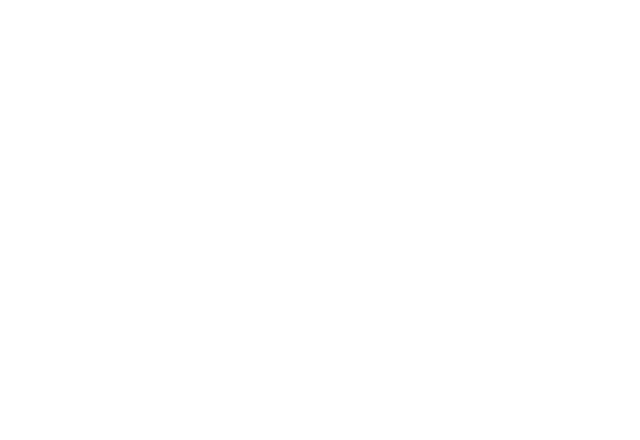
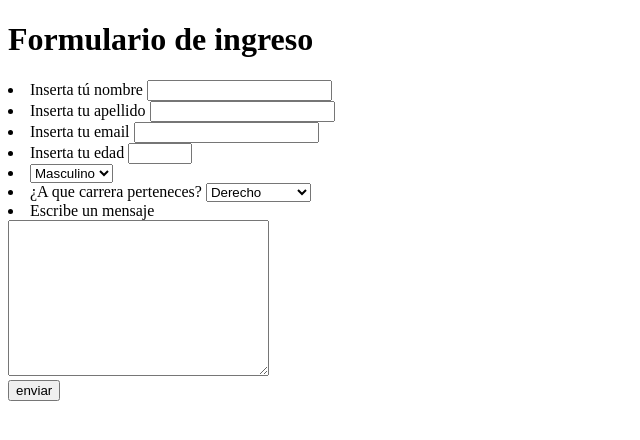
Before and after one commit to diegomg1999/formulary, a plain HTML site: page index.html in a window 1280 px wide. Shown: the whole page, without its empty margins (0-640 px from the left). Drawn offline with Linux system fonts and the light colour scheme.

Commit message:
3Er commit

```diff
--- a/index.html
+++ b/index.html
@@ -8,6 +8,64 @@
 </head>
 <body>
 
+    <div class="capsule">
+
+    <div class="title">
+    <h1>Formulario de ingreso</h1>
+    </div>
+
+    <form action="" method="post">
+        <li>
+            <label for="nombre">Inserta tú nombre</label>
+            <input type="text" id="nombre" name="name">
+        </li>
+
+        <li>
+            <label for="apellido">Inserta tu apellido</label>
+            <input type="text" id="apellido" name="last-name">
+        </li>
+
+        <li>
+            <label for="email">Inserta tu email</label>
+            <input type="mail" id="email" name="correo">
+        </li>
+
+        <li>
+            <label for="edad">Inserta tu edad</label>
+            <input type="number" id="edad" name="age" min="1" max="120">
+        </li>
+
+        <li>
+            <label for="genero"></label>
+            <select name="genero" id="genero">
+                <option value="Masculino">Masculino</option>
+                <option value="Femenino">Femenino</option>
+                <option value="otro">Otro</option>
+            </select>
+        </li>
+
+        <li>
+            <label for="carrera">¿A que carrera perteneces?</label>
+            <select name="run" id="carrera">
+                <option value="Derecho">Derecho</option>
+                <option value="Programacion">Programacion</option>
+                <option value="Filosofia">Filosofia</option>
+            </select>
+        </li>
+
+        <li>
+            <label for="mensage">Escribe un mensaje</label><br>
+            <textarea name="comentario" id="mensage" cols="30" rows="10"></textarea>
+        </li>
+
+
+            <input type="submit" value="enviar">
+    </form>
+
+
+
+    </div>
+
 
 </body>
 </html>
```
